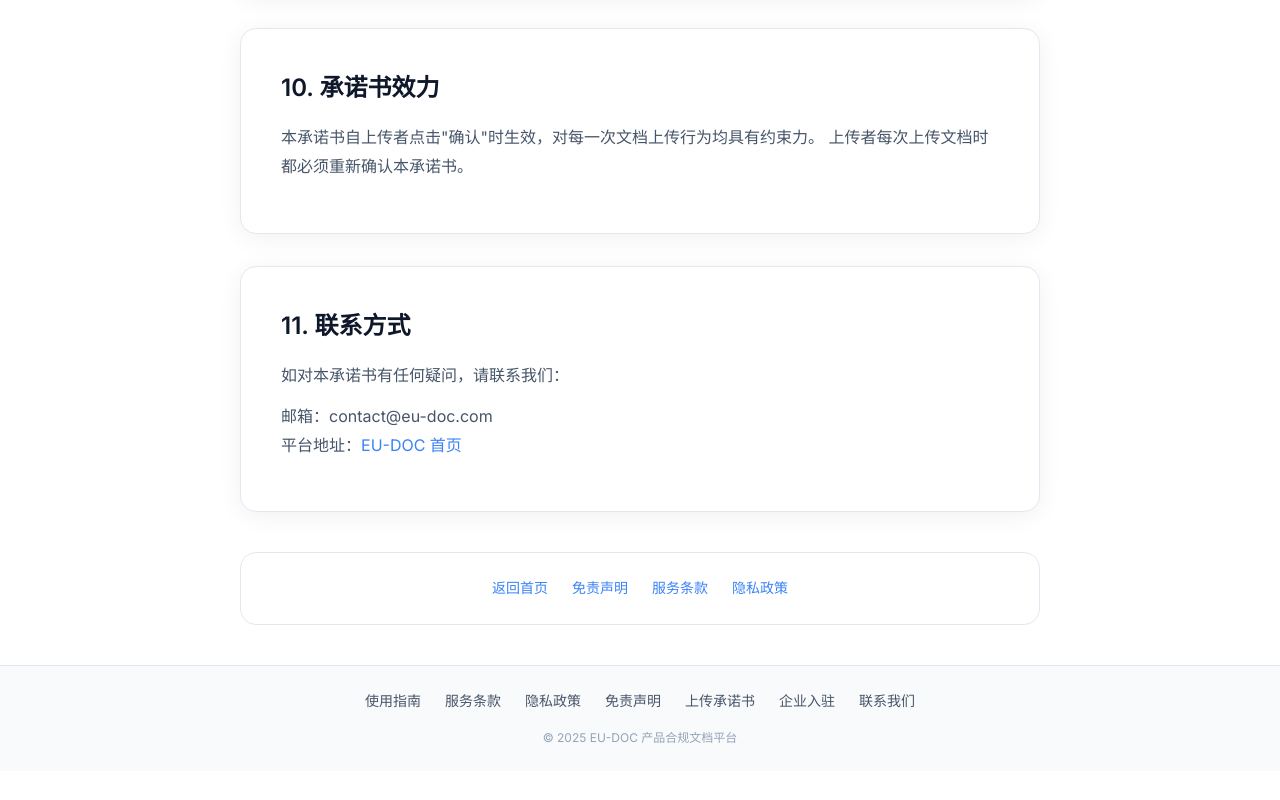
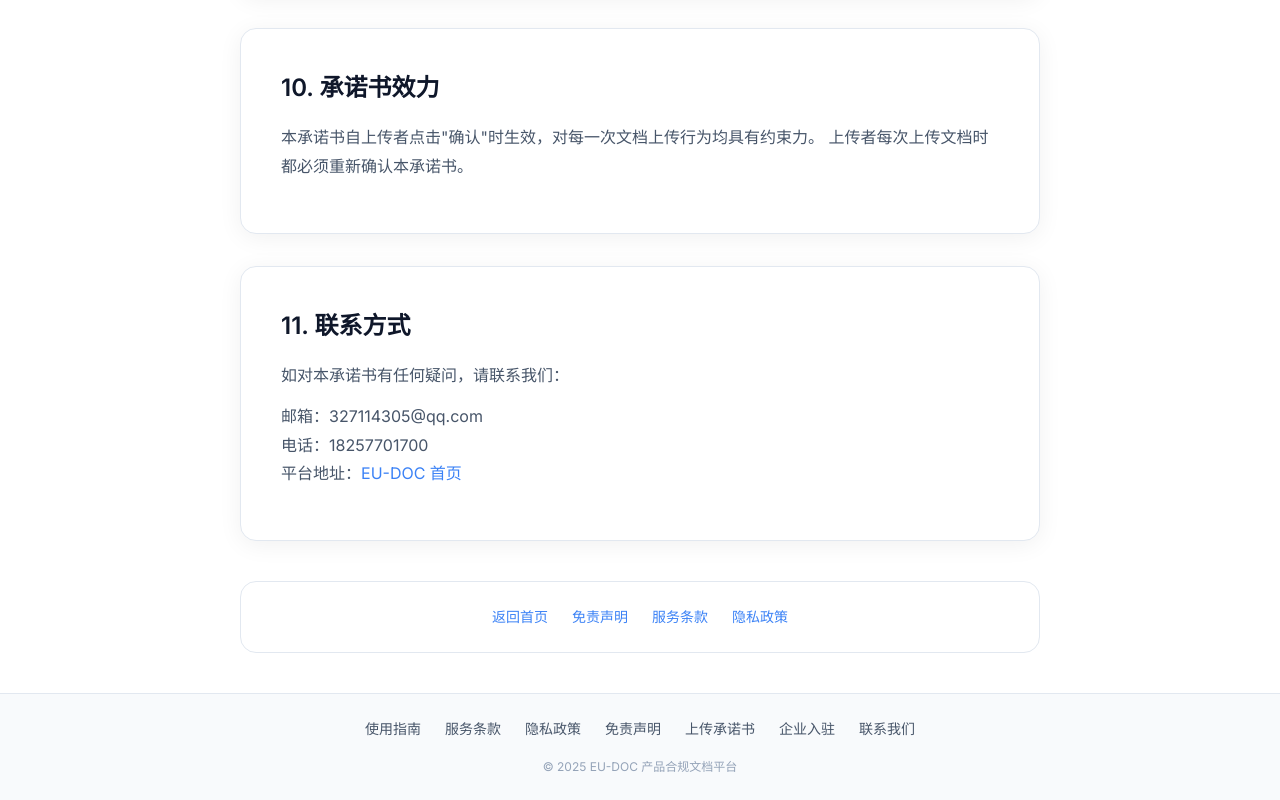
Before and after one commit to ChristmasLdw/eu-doc, a React (Vite) app: page /eu-doc/upload-commitment in a window 1280 px wide. Shown: the part 3717-4517 px from the top of the page. Before the commit the page ends 4488 px from the top, so only its background shows below. Built offline with nearby package versions, Linux system fonts and the light colour scheme.

Commit message:
Update public contact information

```diff
--- a/src/i18n/locales/en.json
+++ b/src/i18n/locales/en.json
@@ -567,23 +567,23 @@
     "businessInquiry": {
       "title": "Business Inquiry",
       "description": "If you wish to upload your company's product compliance documents to our platform, please contact us:",
-      "email": "Email: business@eu-doc.com",
-      "phone": "Phone: +86 xxx-xxxx-xxxx",
+      "email": "Email: 327114305@qq.com",
+      "phone": "Phone: 18257701700",
       "response": "We will respond to your inquiry within 1-2 business days."
     },
     "technicalSupport": {
       "title": "Technical Support",
       "description": "If you encounter technical issues while using the platform, please contact our support team:",
-      "email": "Email: support@eu-doc.com"
+      "email": "Email: 327114305@qq.com"
     },
     "partnership": {
       "title": "Partnership",
       "description": "For business cooperation, media interviews, or other partnership opportunities, please contact:",
-      "email": "Email: contact@eu-doc.com"
+      "email": "Email: 327114305@qq.com"
     },
     "reportError": {
       "title": "Report Error",
-      "description": "If you find errors or false information in documents on the platform, please use the 'Report Error' feature on the certificate details page, or send an email to report@eu-doc.com."
+      "description": "If you find errors or false information in documents on the platform, please use the 'Report Error' feature on the certificate details page, or send an email to 327114305@qq.com."
     },
     "officeAddress": {
       "title": "Office Address",
--- a/src/i18n/locales/zh.json
+++ b/src/i18n/locales/zh.json
@@ -580,23 +580,23 @@
     "businessInquiry": {
       "title": "企业入驻咨询",
       "description": "如果您希望将企业的产品合规文档上传至本平台，请通过以下方式联系我们：",
-      "email": "邮箱：business@eu-doc.com",
-      "phone": "电话：+86 xxx-xxxx-xxxx",
+      "email": "邮箱：327114305@qq.com",
+      "phone": "电话：18257701700",
       "response": "我们将在1-2个工作日内回复您的咨询。"
     },
     "technicalSupport": {
       "title": "技术支持",
       "description": "如您在使用平台过程中遇到技术问题，请联系我们的技术支持团队：",
-      "email": "邮箱：support@eu-doc.com"
+      "email": "邮箱：327114305@qq.com"
     },
     "partnership": {
       "title": "合作洽谈",
       "description": "如您有商务合作、媒体采访或其他合作需求，请联系：",
-      "email": "邮箱：contact@eu-doc.com"
+      "email": "邮箱：327114305@qq.com"
     },
     "reportError": {
       "title": "错误报告",
-      "description": "如您发现平台上的文档存在错误或虚假信息，请使用证书详情页的\"报告错误\"功能，或发送邮件至 report@eu-doc.com。"
+      "description": "如您发现平台上的文档存在错误或虚假信息，请使用证书详情页的\"报告错误\"功能，或发送邮件至 327114305@qq.com。"
     },
     "officeAddress": {
       "title": "办公地址",
@@ -992,7 +992,7 @@
       "officialWebsite": "官网",
       "websitePlaceholder": "例如：https://www.example.com",
       "contactMethod": "联系方式",
-      "contactPlaceholder": "邮箱 / 电话 / 表单链接",
+      "contactPlaceholder": "327114305@qq.com / 18257701700",
       "officeAddress": "办公地址",
       "addressPlaceholder": "国家、省/州、城市、详细地址",
       "registrationInfo": "注册信息",
--- a/src/pages/ContactPage.jsx
+++ b/src/pages/ContactPage.jsx
@@ -53,6 +53,7 @@ export default function ContactPage() {
           </p>
         </section>
 
+
         <div className={styles.footer}>
           <Link to="/">{t('common.backToHome')}</Link>
           <Link to="/terms">{t('footer.terms')}</Link>
--- a/src/pages/DisclaimerPage.jsx
+++ b/src/pages/DisclaimerPage.jsx
@@ -98,8 +98,8 @@ export default function DisclaimerPage() {
             如您对本免责声明有任何疑问，请通过以下方式联系我们：
           </p>
           <p>
-            邮箱：contact@eu-doc.com<br />
-            地址：[待填写]
+            邮箱：327114305@qq.com<br />
+            电话：18257701700
           </p>
         </section>
 
--- a/src/pages/UploadCommitmentPage.jsx
+++ b/src/pages/UploadCommitmentPage.jsx
@@ -143,7 +143,8 @@ export default function UploadCommitmentPage() {
             如对本承诺书有任何疑问，请联系我们：
           </p>
           <p>
-            邮箱：contact@eu-doc.com<br />
+            邮箱：327114305@qq.com<br />
+            电话：18257701700<br />
             平台地址：<Link to="/">EU-DOC 首页</Link>
           </p>
         </section>
--- a/src/pages/admin/AdminV2Page.jsx
+++ b/src/pages/admin/AdminV2Page.jsx
@@ -2749,7 +2749,7 @@ export default function AdminV2Page() {
                 </label>
                 <label>
                   <span>平台联系邮箱</span>
-                  <input placeholder="support@example.com" />
+                  <input placeholder="327114305@qq.com" />
                 </label>
                 <label>
                   <span>帮助中心链接</span>
@@ -2757,7 +2757,7 @@ export default function AdminV2Page() {
                 </label>
                 <label>
                   <span>入驻咨询联系方式</span>
-                  <input placeholder="邮箱 / 电话 / 表单链接" />
+                  <input placeholder="327114305@qq.com / 18257701700" />
                 </label>
                 <label className={styles.fullField}>
                   <span>维护提醒文案</span>
```
Also changed, not shown: 2 other files (tests, documents, lock files or other folders).
